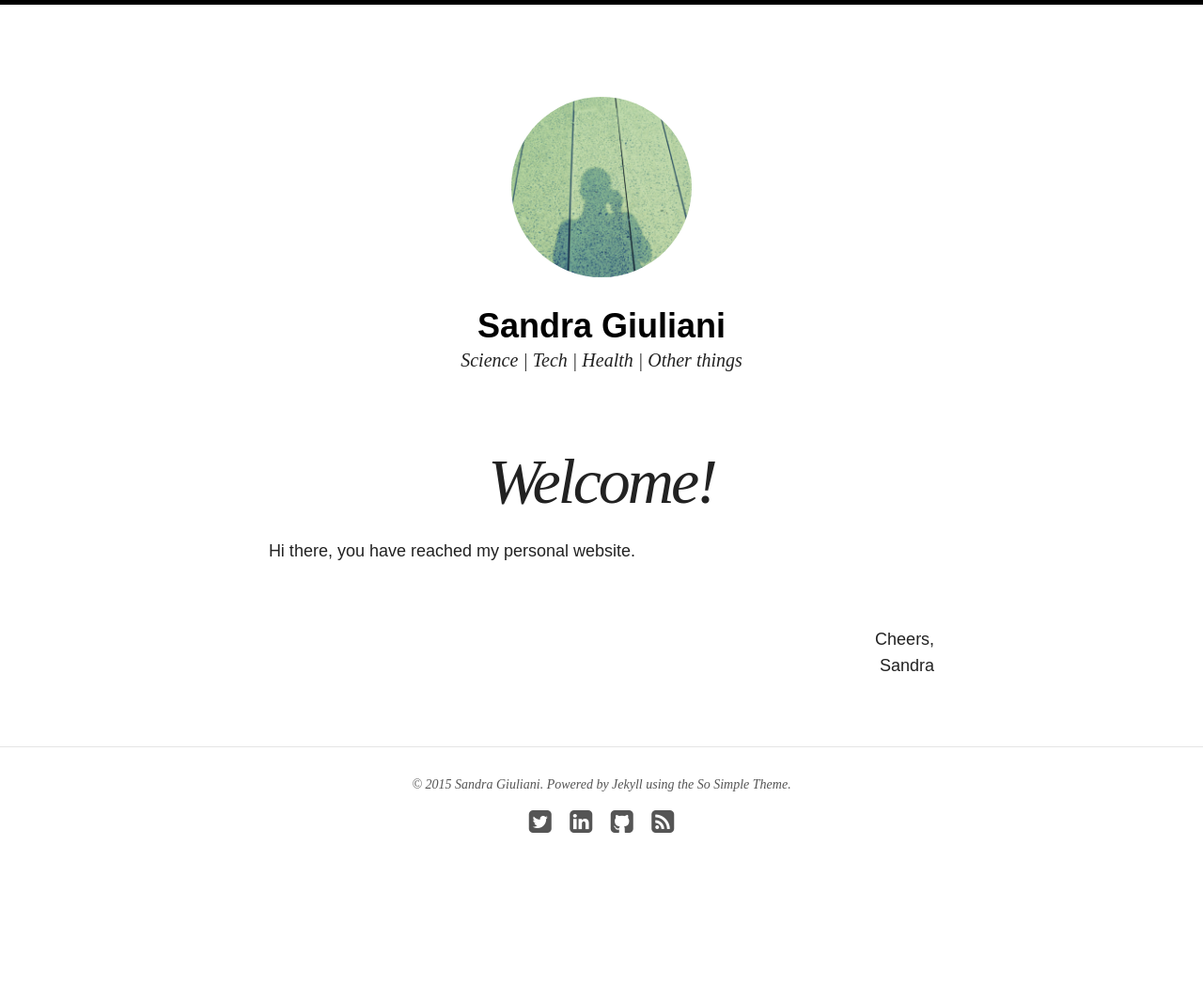
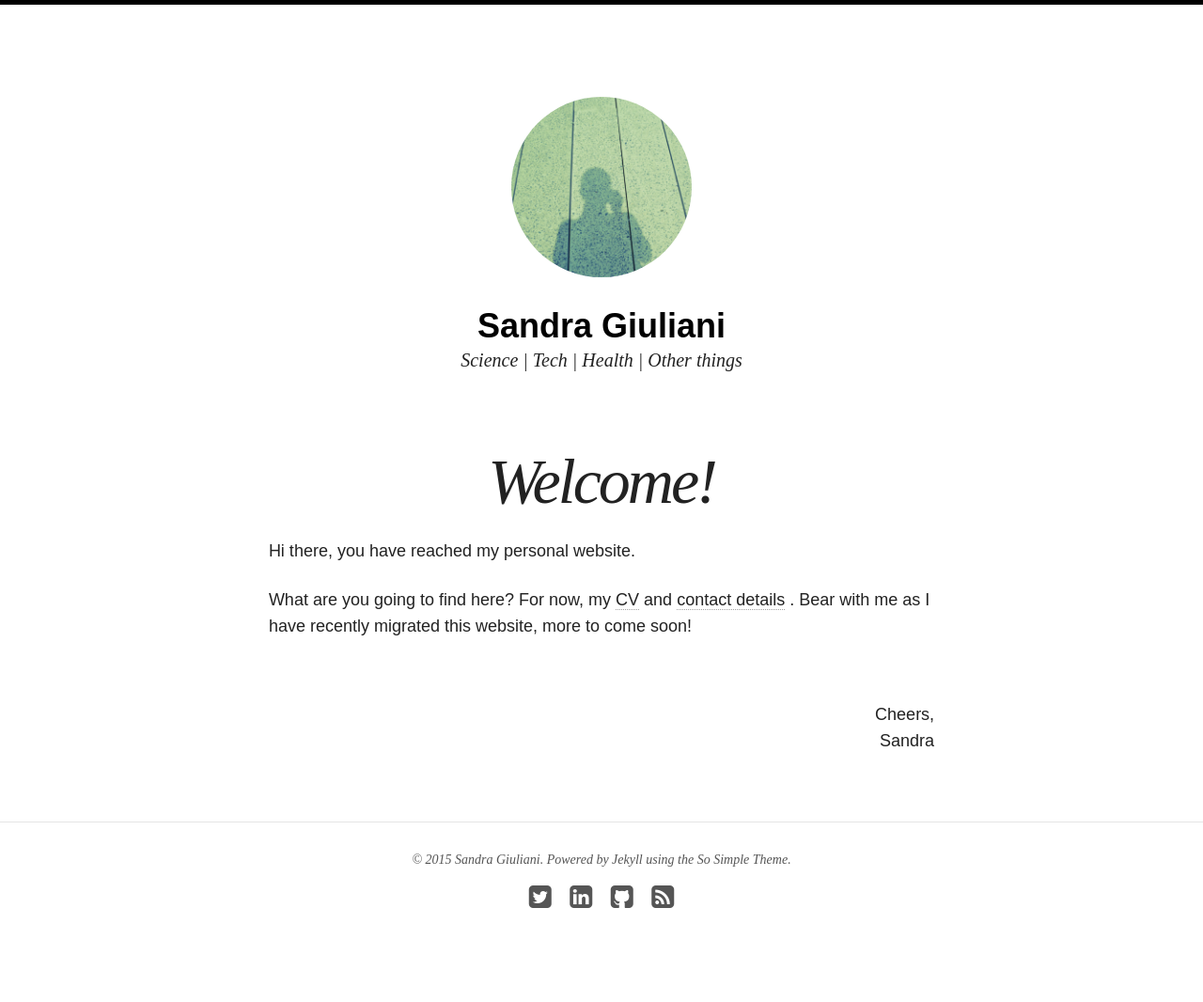
Before and after one commit to sandygiuliani/sandygiuliani.github.io, a Jekyll site: the page built from index.html, in a window 1280 px wide. Shown: the whole page at 94% size. Built offline with Jekyll 4.4.1, drawn with Linux system fonts in a browser that asks for light colours; nearby versions of some CDN libraries; before the commit the page ends 986 px from its top, so only the background shows below that.

Commit message:
hide search and fix home

```diff
--- a/_data/navigation.yml
+++ b/_data/navigation.yml
@@ -13,8 +13,8 @@
 - title: CV
   url: /cv/
 
-- title: Contacts
+- title: Contact
   url: /contact/
 
-- title: Search
-  url: /search/
+#- title: Search
+#  url: /search/
--- a/index.html
+++ b/index.html
@@ -13,6 +13,8 @@
 
 <p>Hi there, you have reached my personal website. </p>
 
+<p>What are you going to find here? For now, my <a href="/cv/">CV</a> and  <a href="/contact/">contact details</a> . Bear with me as I have recently migrated this website, more to come soon!</p>
+
 <br>
 <p align="right">
 Cheers,  <br>
```
